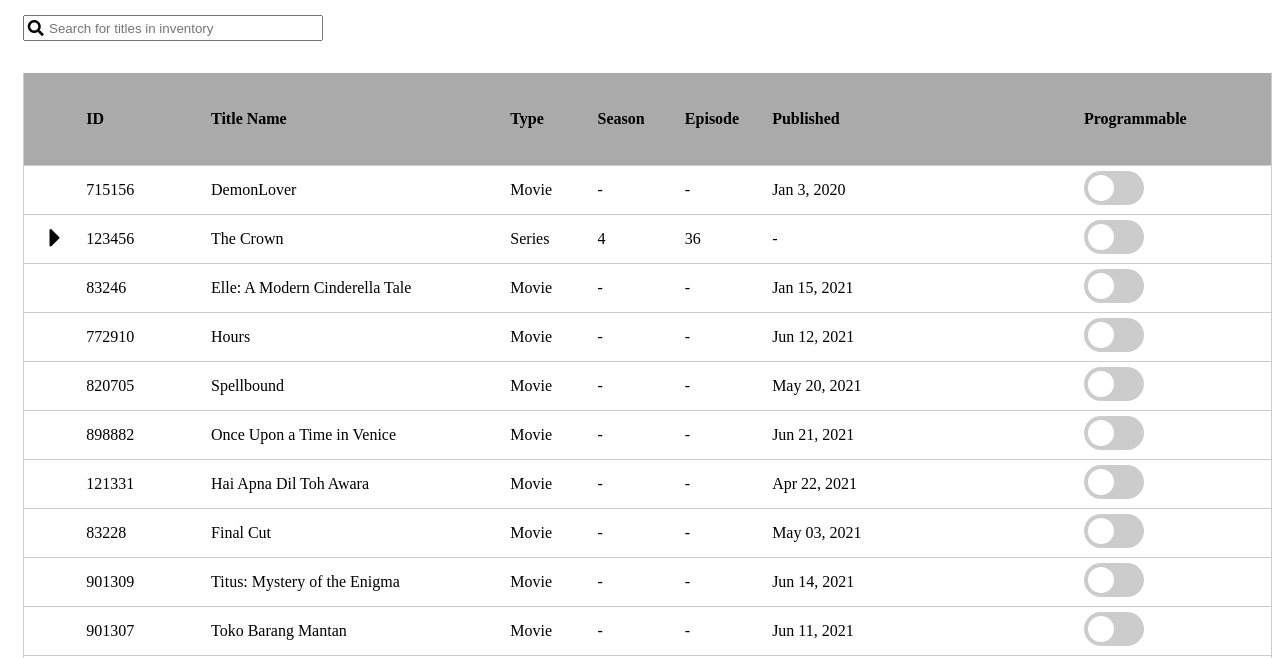
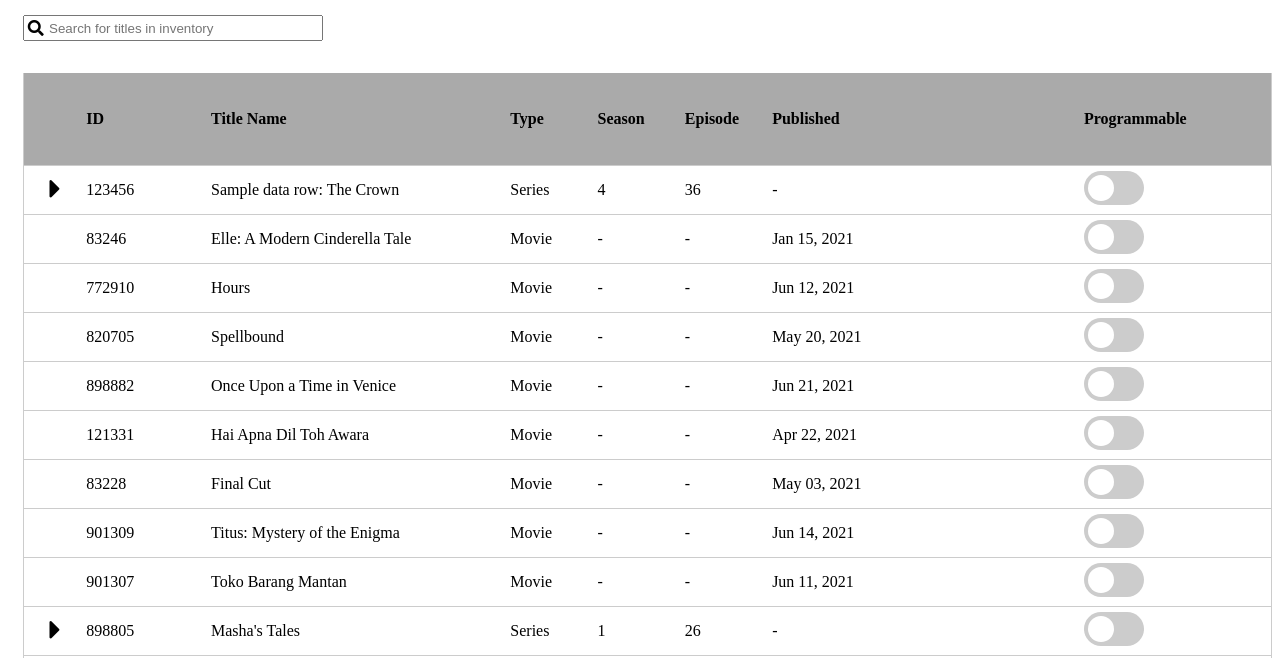
Before and after one commit to yhunglee/inventory-layout, a plain HTML site: page index.html in a window 1280 px wide. Shown: the part 132-790 px from the top of the page. Drawn offline with Linux system fonts and the light colour scheme.

Commit message:
chore(index.html, assets/js/index.js): clean sample data for debugging

```diff
--- a/assets/js/index.js
+++ b/assets/js/index.js
@@ -62,12 +62,10 @@ fetch('assets/files/titles.json')
   .then(resp => resp.json())
   .then(json => {
 
-    console.log(json); // debug
 
     let data = json;
-    // TODO: load data to DOM
+    // load data to DOM
     let [tableNode,] = document.getElementsByClassName('table');
-    // console.log(tableNode); // debug
 
     data.forEach((elem, idx) => {
 
--- a/index.html
+++ b/index.html
@@ -64,51 +64,6 @@
           <div class="td">Programmable</div>
         </div>
 
-        <div class="class-1 tr">
-          <!-- Movie-type record a.k.a.  only first layer-->
-          <div class="td"></div>
-
-          <div class="td">
-            <!-- ID -->
-            715156
-          </div>
-
-          <div class="td">
-            <!-- Title name -->
-            DemonLover
-          </div>
-
-          <div class="td">
-            <!-- Type -->
-            Movie
-          </div>
-
-          <div class="td">
-            <!-- Season -->
-            -
-          </div>
-
-          <div class="td">
-            <!-- Episode -->
-            -
-          </div>
-
-          <div class="td">
-            <!-- Published -->
-            Jan 3, 2020
-          </div>
-
-          <div class="td">
-            <!-- Programmable -->
-
-            <!-- Switch -->
-            <label class="switch">
-              <input type="checkbox" />
-              <span class="slider"></span>
-            </label>
-          </div>
-        </div>
-
         <div class="record-container">
           <!-- Notice: This checkbox will checked or dischecked by Movie row -->
           <input type="checkbox" id="movie-1" />
@@ -127,7 +82,7 @@
 
             <div class="td">
               <!-- Title name -->
-              The Crown
+              Sample data row: The Crown
             </div>
 
             <div class="td">
```
